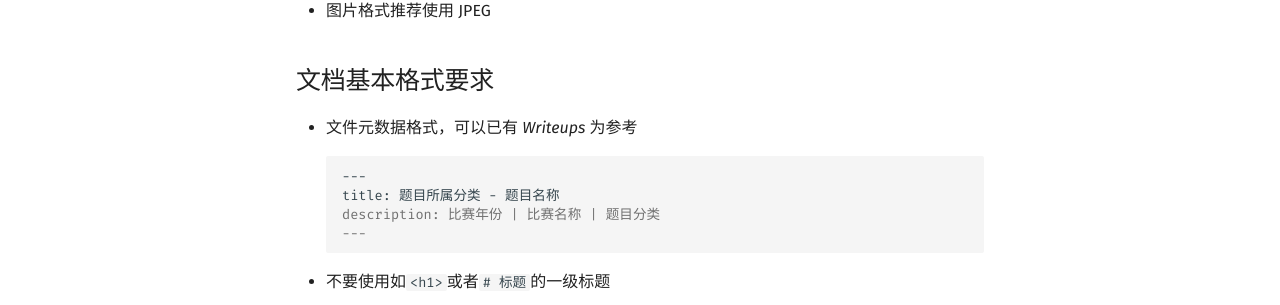
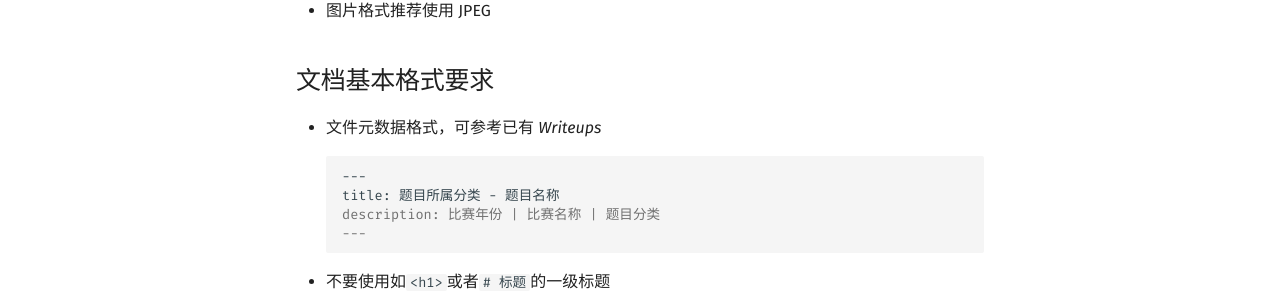
Before and after one commit to YanhuiJessica/Chictf-Writeups, an MkDocs documentation site: the page built from docs/how_to_participate.md, in a window 1280 px wide. Shown: the part 400-705 px from the top of the page. Built offline with MkDocs 1.6.1 and Material for MkDocs 9.7.7, drawn with Linux system fonts in a browser that asks for light colours; comment, search, counter and statistics services are not loaded.

Commit message:
更新描述

````diff
--- a/docs/how_to_participate.md
+++ b/docs/how_to_participate.md
@@ -6,7 +6,7 @@
 
 ## 文档基本格式要求
 
-- 文件元数据格式，可以已有 *Writeups* 为参考
+- 文件元数据格式，可参考已有 *Writeups*
     ```md
     ---
     title: 题目所属分类 - 题目名称
````
